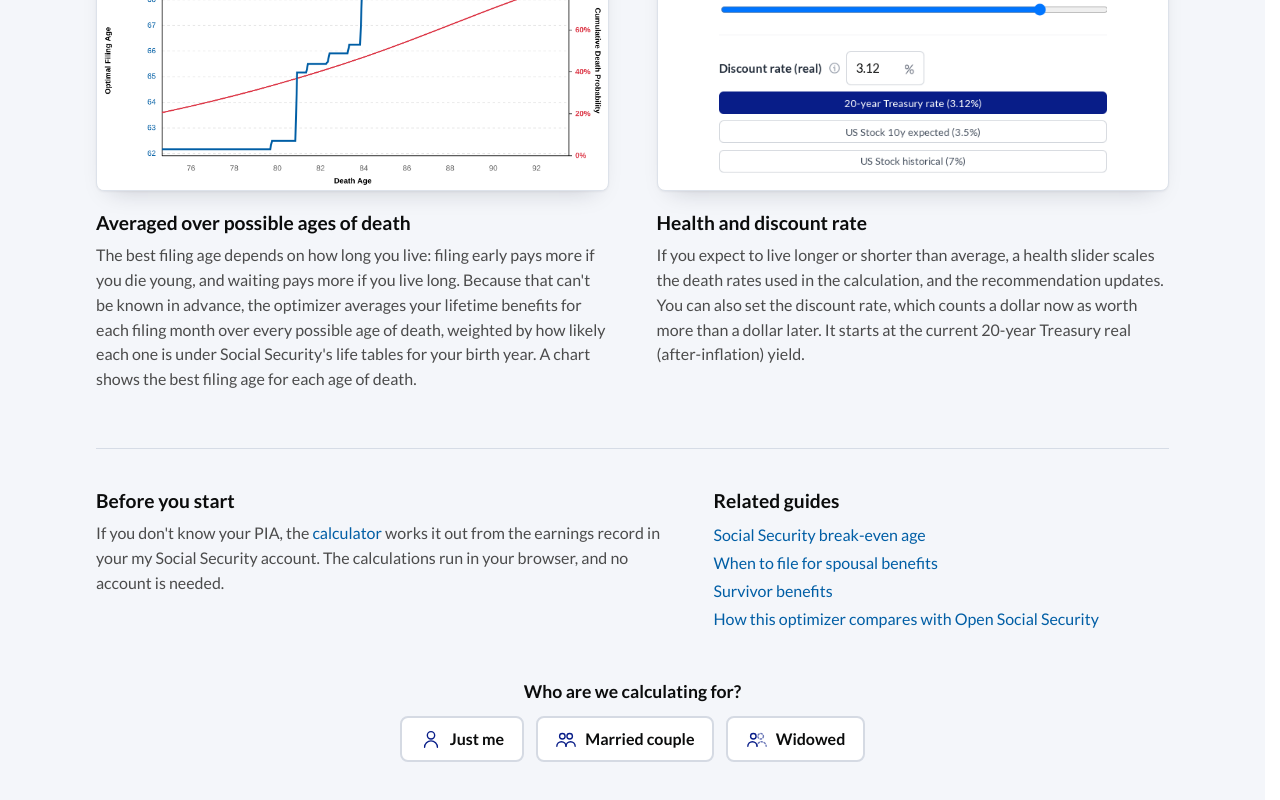
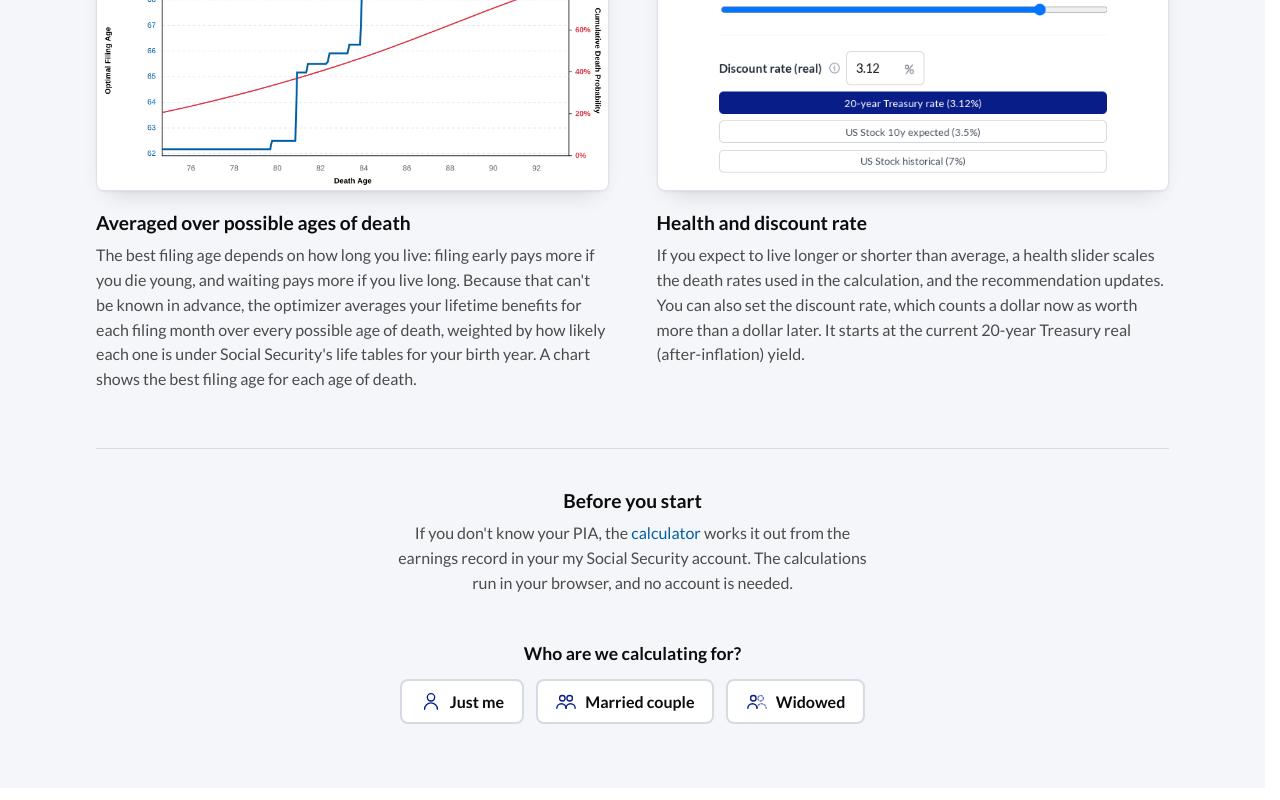
Before and after one commit to Gregable/social-security-tools, a SvelteKit app: page /strategy in a window 1280 px wide. Shown: the part 1482-2282 px from the top of the page. Built offline with nearby package versions, Linux system fonts and the light colour scheme.

Commit message:
feat(strategy): drop the related guides list from the intro
The site header already links to the guides. Without the list, "Before
you start" is centered above the closing choices it leads into.

```diff
--- a/src/routes/strategy/components/StrategyIntro.svelte
+++ b/src/routes/strategy/components/StrategyIntro.svelte
@@ -172,8 +172,7 @@
       </article>
     </div>
 
-    <div class="closing">
-      <div>
+    <div class="before-start">
       <h3>Before you start</h3>
       <p>
         If you don't know your PIA, the
@@ -181,26 +180,6 @@
         record in your my Social Security account. The calculations run in
         your browser, and no account is needed.
       </p>
-      </div>
-      <div>
-        <h3>Related guides</h3>
-        <ul>
-          <li>
-            <a href="/guides/break-even-age">Social Security break-even age</a>
-          </li>
-          <li>
-            <a href="/guides/spousal-benefit-filing-date"
-              >When to file for spousal benefits</a
-            >
-          </li>
-          <li><a href="/guides/survivor-benefits">Survivor benefits</a></li>
-          <li>
-            <a href="/guides/strategy-vs-opensocialsecurity"
-              >How this optimizer compares with Open Social Security</a
-            >
-          </li>
-        </ul>
-      </div>
     </div>
 
     <div class="start" role="group" aria-labelledby="strategy-intro-start">
@@ -377,31 +356,29 @@
   }
 
   .topic > p:last-child,
-  .closing p,
-  .closing ul {
+  .before-start p {
     margin: 0;
     font-size: 1rem;
     line-height: 1.55;
   }
 
-  .closing {
-    display: grid;
-    grid-template-columns: minmax(0, 1fr);
-    gap: 2.25rem;
+  /* Centered like the heading above and the choices below, which it leads
+     into. */
+  .before-start {
     padding-top: 2.5rem;
     border-top: 1px solid var(--rule);
+    text-align: center;
   }
 
-  .closing h3 {
+  .before-start h3 {
     font-size: 1.2rem;
     line-height: 1.25;
     margin: 0 0 0.5rem;
   }
 
-  .closing ul {
-    padding: 0;
-    list-style: none;
-    line-height: 1.75;
+  .before-start p {
+    max-width: 52ch;
+    margin: 0 auto;
   }
 
   /* Darker than the site's usual link blue, which is too faint on the
@@ -486,11 +463,6 @@
         grid-row: span 4;
       }
     }
-
-    .closing {
-      grid-template-columns: minmax(0, 1.25fr) minmax(0, 1fr);
-      gap: 3rem;
-    }
   }
 
   @media (max-width: 768px) {
```
Also changed, not shown: 2 other files (tests, documents, lock files or other folders). Lines whose indentation alone changed are shown as unchanged.
